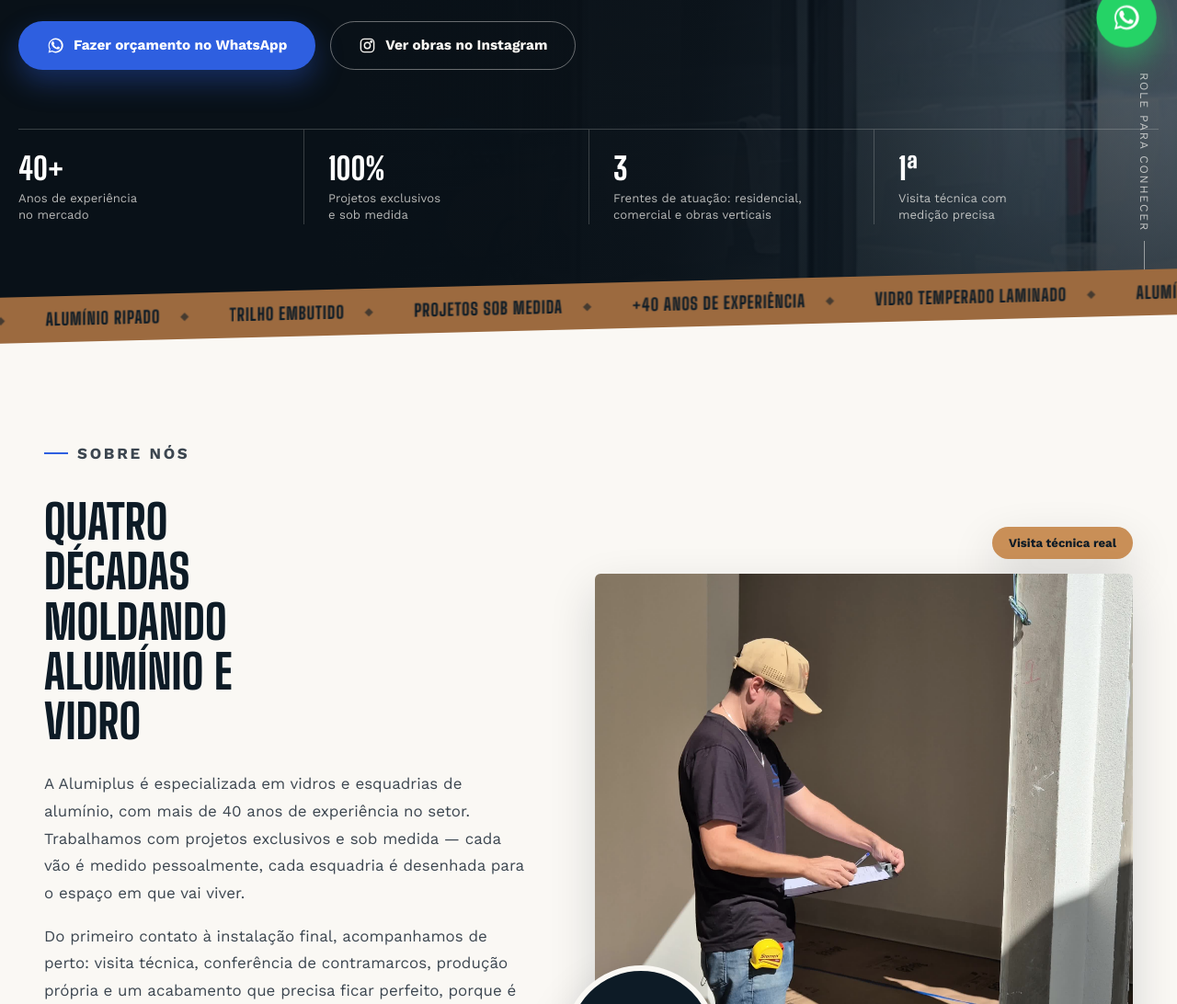
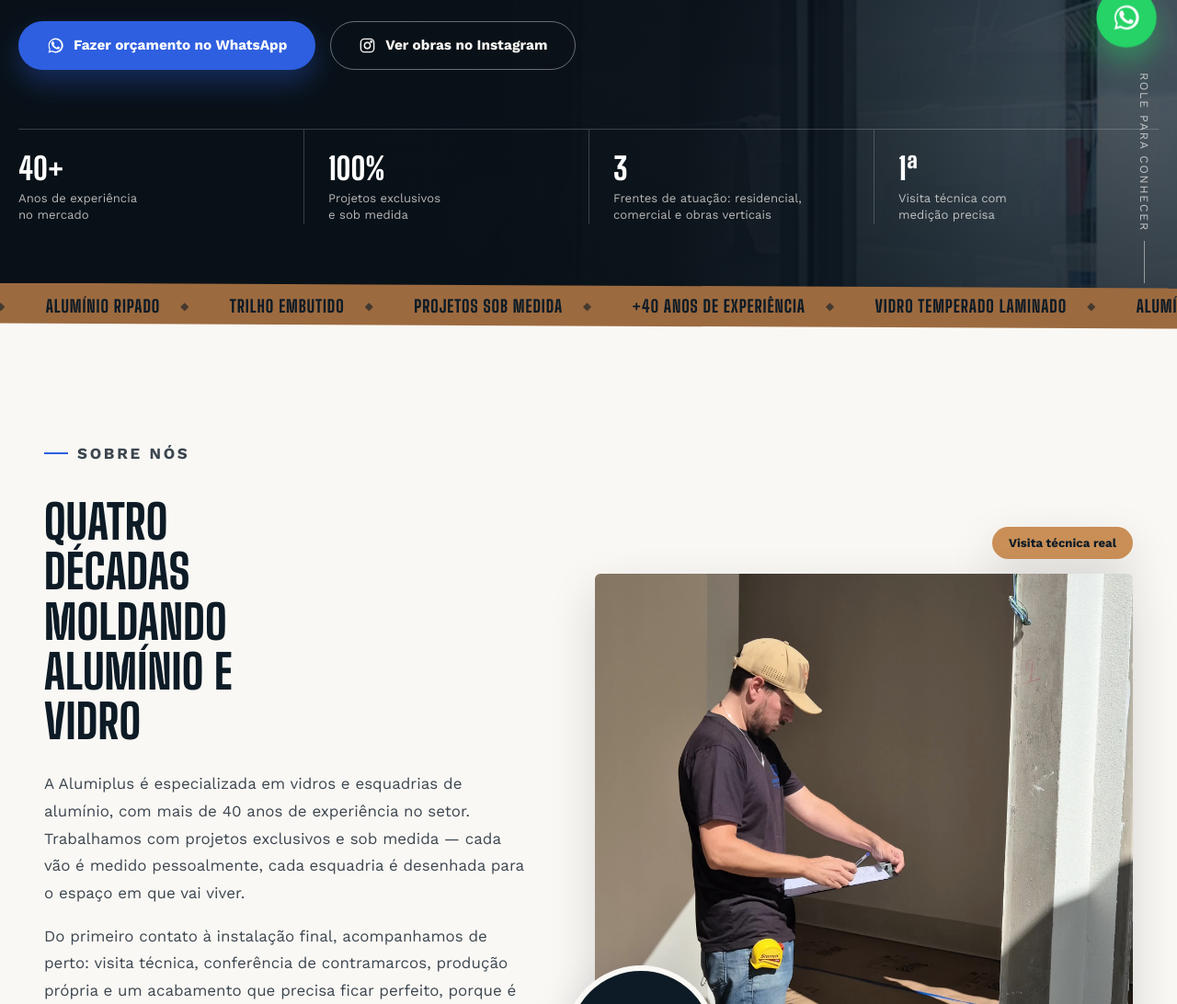
Before and after one commit to marketgrowoficial/alumiplus-site, a plain HTML site: page index.html in a window 1280 px wide. Shown: the part 726-1818 px from the top of the page at 92% size. Drawn offline with nearby package versions, Linux system fonts and the light colour scheme.

Commit message:
Substitui transform por clip-path sutil no marquee, evitando bugs de renderizacao entre navegadores

```diff
--- a/styles.css
+++ b/styles.css
@@ -317,11 +317,7 @@ section{ position: relative; scroll-margin-top: 84px; }
   color: var(--navy);
   overflow:hidden;
   padding: 14px 0;
-  transform: skewY(-1.4deg) translateZ(0);
-  -webkit-transform: skewY(-1.4deg) translateZ(0);
-  backface-visibility: hidden;
-  -webkit-backface-visibility: hidden;
-  will-change: transform;
+  clip-path: polygon(0 0, 100% 6px, 100% 100%, 0 calc(100% - 6px));
   margin: -26px 0 -26px;
   position:relative;
   z-index: 3;
```
